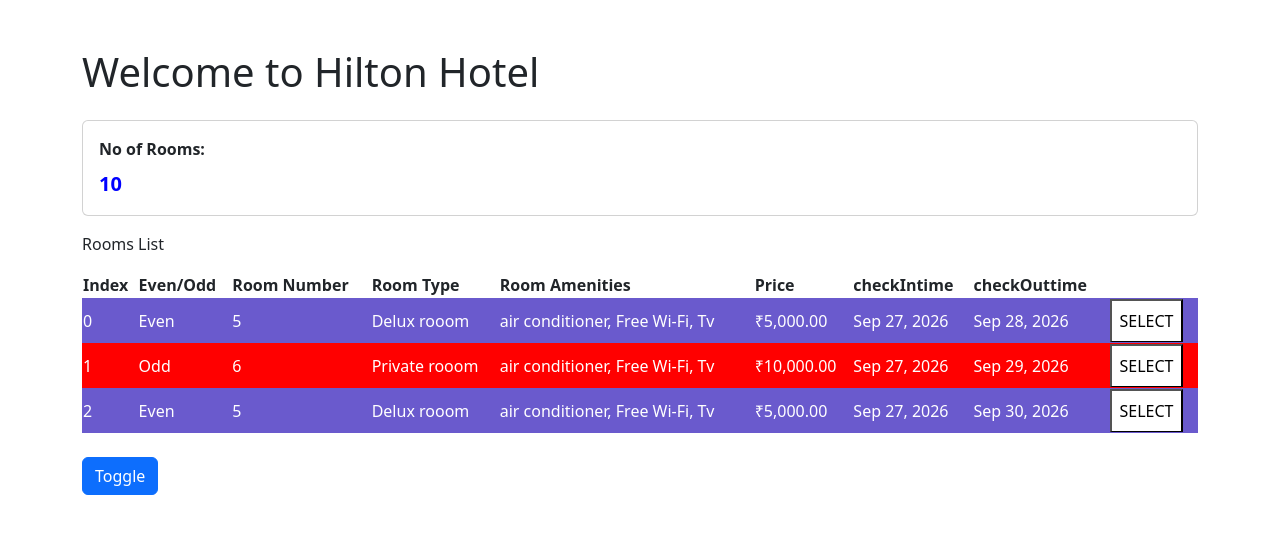
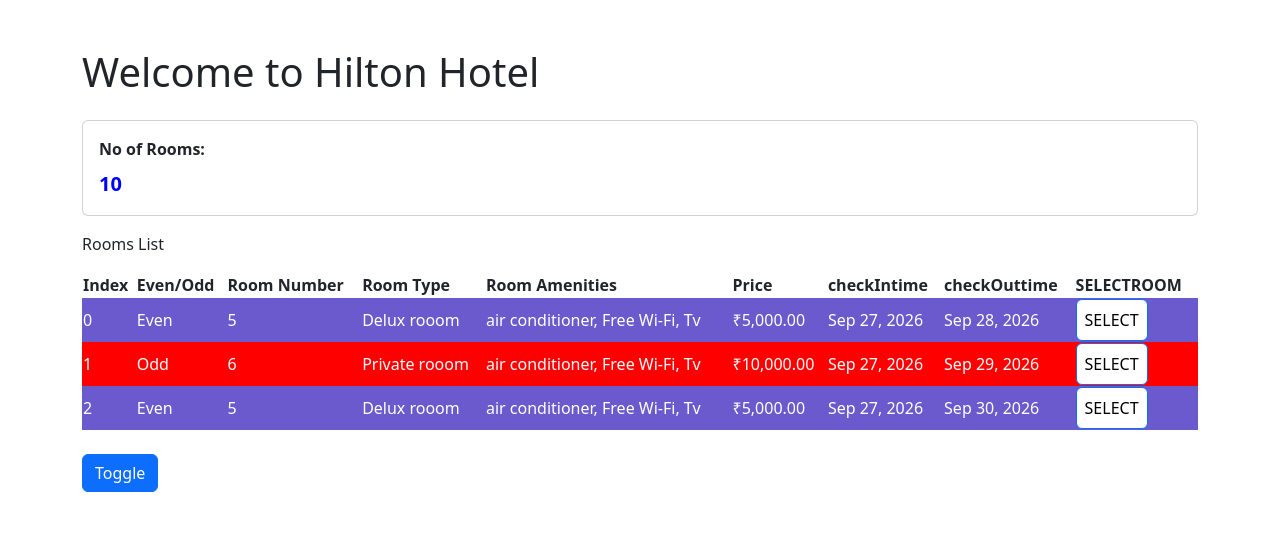
Before and after one commit to vignesh1872/hotelinventoryapp, an Angular app: page / in a window 1280 px wide. Shown: the top 534 px of the page. Built offline with nearby package versions, Linux system fonts and the light colour scheme.

Commit message:
input,output

```diff
--- a/src/app/rooms/rooms-list/rooms-list.component.html
+++ b/src/app/rooms/rooms-list/rooms-list.component.html
@@ -10,7 +10,7 @@
         <!-- <th>Photo</th> -->
         <th>checkIntime</th>
         <th>checkOuttime</th>
-        <th></th>
+        <th>SELECTROOM</th>
     </tr>
     <tr [ngClass]="e ? 'even' : 'odd'" *ngFor="let rooms of rooms_lis; let e = even; let o = odd; let i = index">
         <td>{{i}}</td>
@@ -22,6 +22,6 @@
         <!-- <td>{{rooms.photos}}</td> -->
         <td>{{rooms.checkintime | date}}</td>
         <td>{{rooms.checkouttime| date}} </td>
-        <td><button >SELECT</button></td>
+        <td><button class="btn btn-primary" (click)="selectrooms(rooms)">SELECT</button></td>
     </tr>
 </table>
--- a/src/app/rooms/rooms-list/rooms-list.component.ts
+++ b/src/app/rooms/rooms-list/rooms-list.component.ts
@@ -15,4 +15,7 @@
 
   }
 
+  selectrooms(rooms:RoomList){
+    this.selectedrooms.emit(rooms);
+  }
 }
--- a/src/app/rooms/rooms.component.html
+++ b/src/app/rooms/rooms.component.html
@@ -8,8 +8,13 @@
          class="fs-5 fw-bold"></div>
   </div>
 
+<div *ngIf="selectedrooms">
+    {{selectedrooms | json}}
+</div>
+
   <div *ngIf="room?.availabelRooms" class="mb-4">
-    <hinv-rooms-list [rooms_lis]="roomList"></hinv-rooms-list>
+    <hinv-rooms-list [rooms_lis]="roomList"
+    (selectedrooms)="selectroom($event)"></hinv-rooms-list>
   </div>
 
   <div>
--- a/src/app/rooms/rooms.component.ts
+++ b/src/app/rooms/rooms.component.ts
@@ -13,6 +13,8 @@
   totalRoom = 10;
 
   toggleflag = false
+
+  selectedrooms!: RoomList;
 
   room : Room = {
     totalRooms: 20,
@@ -56,4 +58,8 @@
   toggle(){
     this.toggleflag = !this.toggleflag
   }
+
+  selectroom(data:RoomList){
+    this.selectedrooms = data
+  }
 }
```
